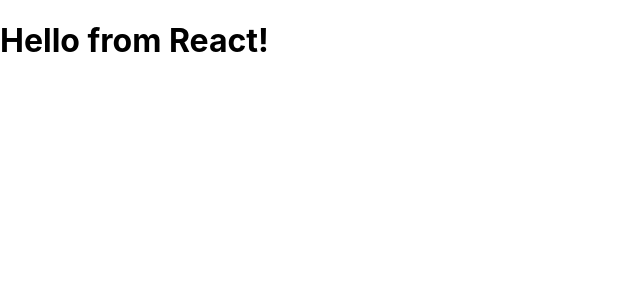
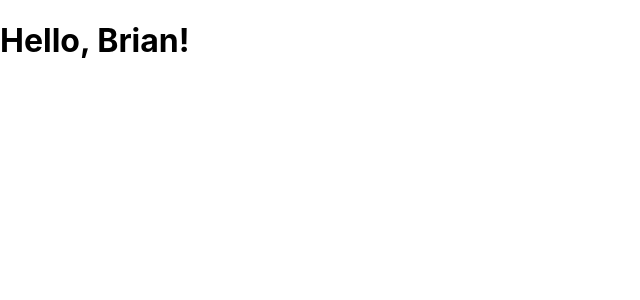
Before and after one commit to pearupung/react-task-manager, a React (Create React App) app: page / in a window 1280 px wide. Shown: the top 300 px of the page, without its empty margins (0-640 px from the left). Built offline with nearby package versions, Linux system fonts and the light colour scheme.

Commit message:
#2 Use string interpolation in JSX

```diff
--- a/src/App.js
+++ b/src/App.js
@@ -1,9 +1,10 @@
 
 function App() {
+  const name = 'Brian'
   return (
-    <>
-      <h1>Hello from React!</h1>
-    </>
+    <div className='container'>
+      <h1>Hello, {name}!</h1>
+    </div>
   );
 }
 
```
